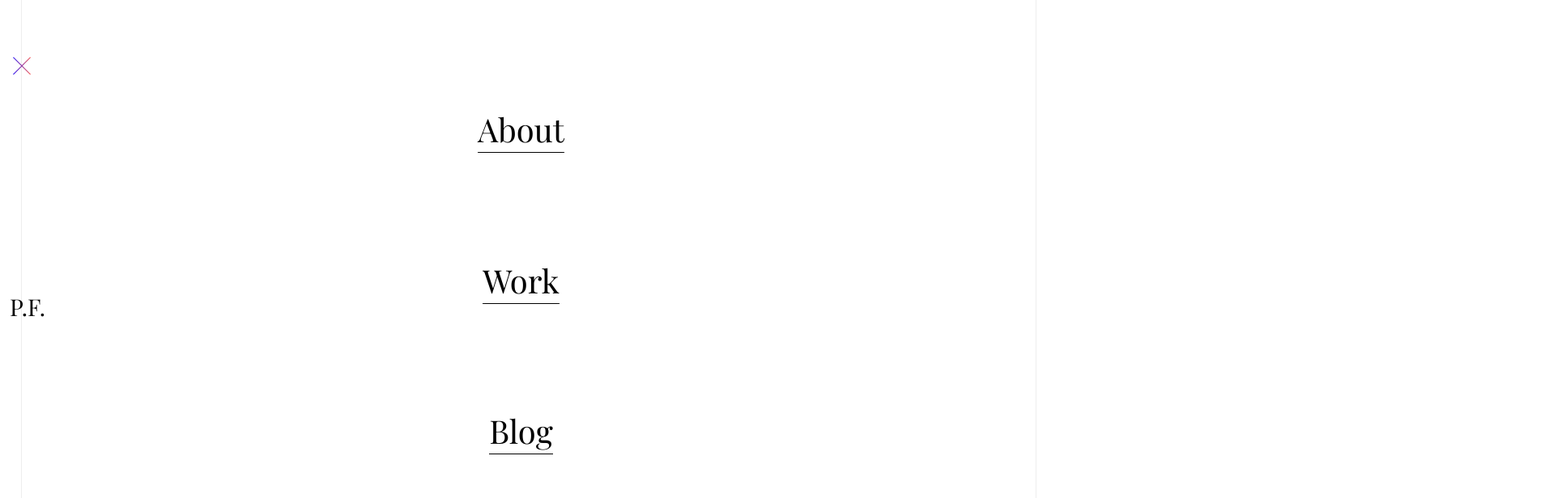
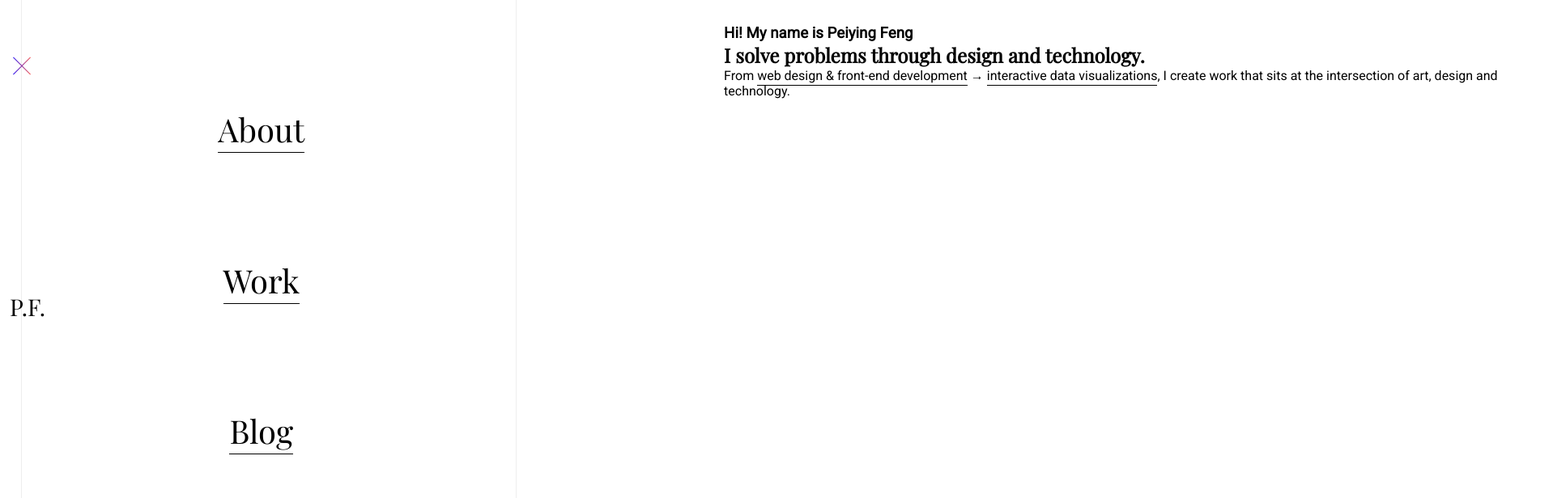
Before and after one commit to SalleMaster/pfeng, a plain HTML site: page index.html in a window 1280 px wide. Both pictures are taken after a click on the element 27 px from the left and 89 px from the top of the page. Shown: the top 616 px of the page at 81% size, 1918 px wide, since content can reach past the window. Drawn offline with nearby package versions, Linux system fonts and the light colour scheme.

Commit message:
content style

```diff
--- a/index.html
+++ b/index.html
@@ -44,6 +44,27 @@
       <a href="mailto:hello@pfeng.cc" class="header-contact link">Contact</a>
     </header>
 
+    <main class="content" id="home">
+      <div class="content-wrapper">
+        <section class="hero-section">
+          <h3 class="subheader font-secondary">
+            Hi! My name is
+            <a href="#" class="link no-underline-link">Peiying</a> Feng
+          </h3>
+          <h1 class="hero-header">
+            I solve problems through design and technology.
+          </h1>
+          <p class="subtext font-secondary">
+            From
+            <a href="#" class="link">web design & front-end development</a> →
+            <a href="#" class="link">interactive data visualizations</a>, I
+            create work that sits at the intersection of art, design and
+            technology.
+          </p>
+        </section>
+      </div>
+    </main>
+
     <script src="./js/app.js"></script>
   </body>
 </html>
--- a/js/app.js
+++ b/js/app.js
@@ -1,9 +1,11 @@
 // Header toggle
 const header = document.querySelector('.header');
 const headerBurger = document.querySelector('.header-burger');
+const content = document.querySelector('.content');
 
 const toggleHeader = () => {
   header.classList.toggle('active');
+  content.classList.toggle('active');
 };
 
 headerBurger.addEventListener('click', toggleHeader);
--- a/sass/_header.scss
+++ b/sass/_header.scss
@@ -114,3 +114,11 @@
   transform: rotate(-90deg);
   font-size: 1.3rem;
 }
+
+// Responsive Media Queries
+@media (min-width: 720px) {
+  .header.active {
+    width: 50%;
+    transition: width 3s ease;
+  }
+}
--- /dev/null
+++ b/sass/_main-content.scss
@@ -0,0 +1,38 @@
+// Main Content
+.content {
+  position: relative;
+  left: 8%;
+  padding-left: 0;
+  width: calc(80%);
+  max-width: 1600px;
+  margin: 30px auto;
+  opacity: 1;
+  transition: all 3s ease;
+  animation: FadeIn 2s ease;
+
+  &.active {
+    left: 110%;
+    transition: all 4s ease;
+  }
+}
+
+@keyframes FadeIn {
+  from {
+    opacity: 0;
+  }
+  to {
+    opacity: 1;
+  }
+}
+
+// Responsive Media Queries
+@media (min-width: 720px) {
+  .content {
+    left: 0;
+
+    &.active {
+      left: 60%;
+      transition: all 3s ease;
+    }
+  }
+}
--- a/sass/app.scss
+++ b/sass/app.scss
@@ -1,3 +1,4 @@
 @import './layout';
 @import './utils';
 @import './header';
+@import './main-content';
```
Also changed, not shown: app.css.
